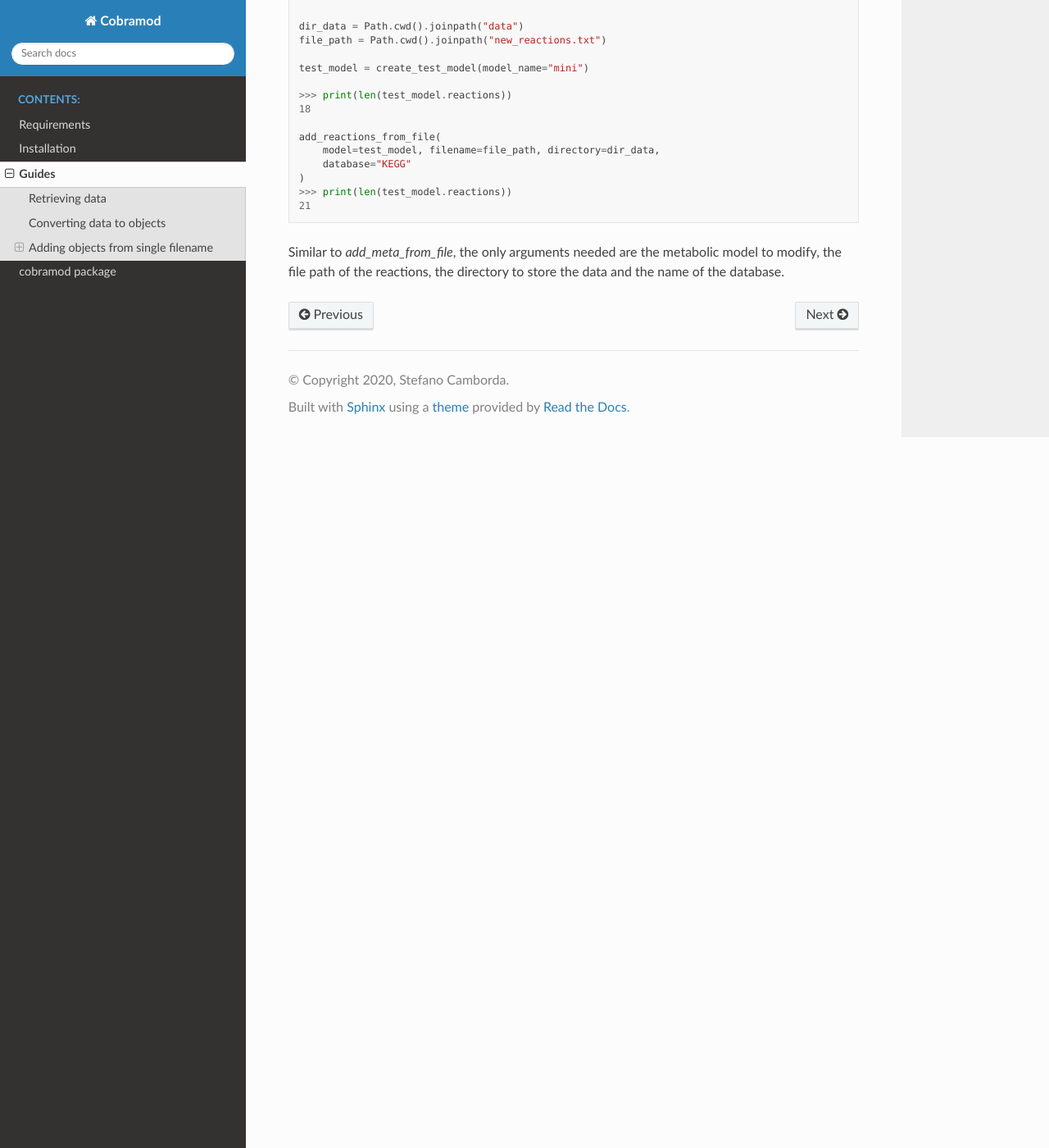
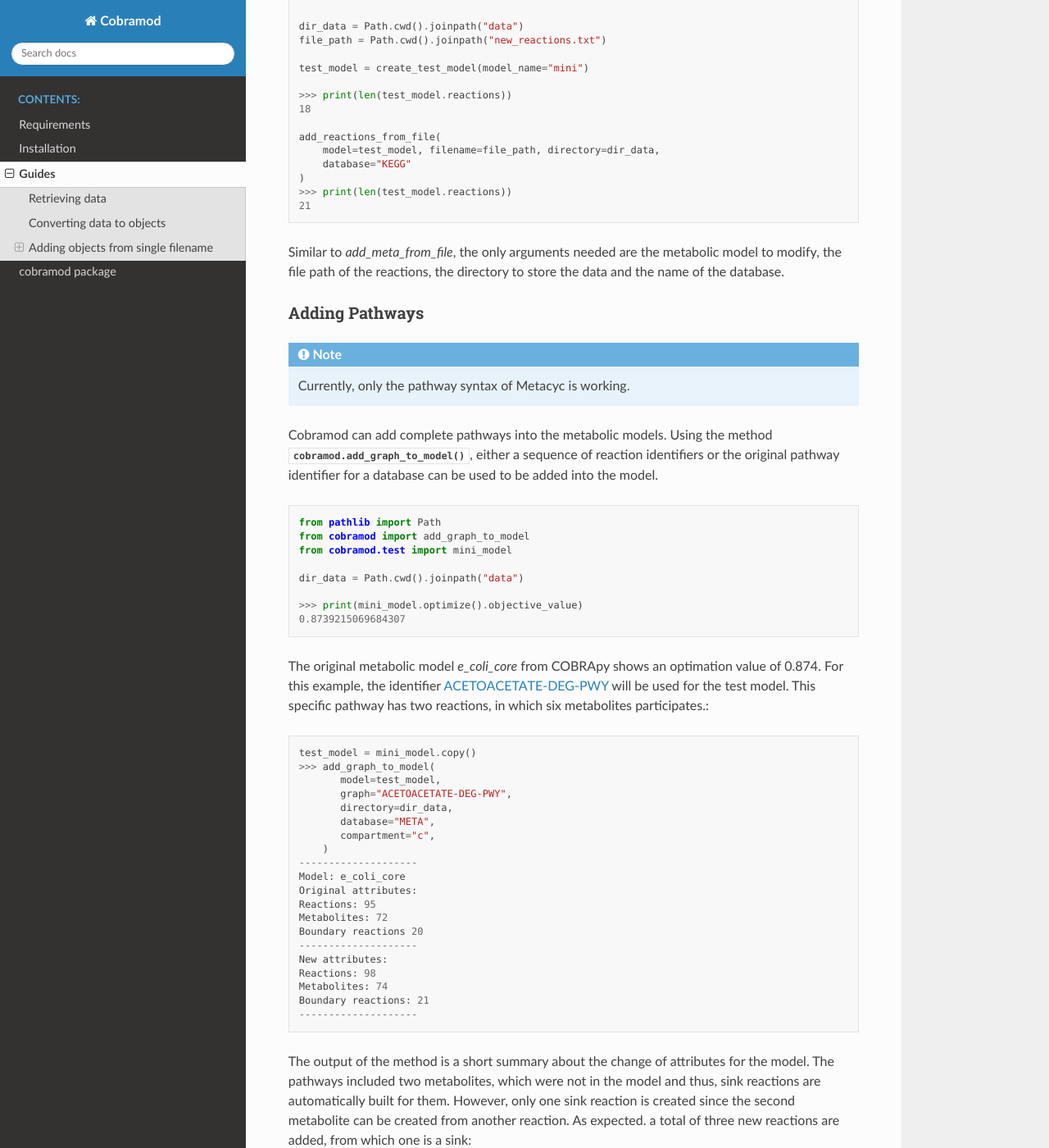
Before and after one commit to Toepfer-Lab/cobramod, a Sphinx documentation site: the page built from docs/source/example.rst, in a window 1280 px wide and 1400 px high, scrolled down 3023 px. Shown: the whole window at 82% size. Built offline with Sphinx 7.4.7 and the Read the Docs theme 2.0.0, drawn with Linux system fonts in a browser that asks for light colours; some of the changed text lies outside the part shown.

Commit message:
NEW: Section Adding pathways. NEW: First example using a identifier as a graph added. INFO: Multiple typos corrected.

```diff
--- a/docs/source/example.rst
+++ b/docs/source/example.rst
@@ -6,7 +6,7 @@ Retrieving data
 ===============
 
 One basic example is to retrieve data for a list of Biocyc identifiers.
-Cobramiod utilizes `pathlib's <https://docs.python.org/3/library/
+Cobramod utilizes `pathlib's <https://docs.python.org/3/library/
 pathlib.html>`_ API to create system paths that can be used in multiple opering
 systems. A single for loop manage to gather the data from Biocyc.
 
@@ -173,3 +173,115 @@ information, check the documentation of
 Similar to *add_meta_from_file*, the only arguments needed are the metabolic
 model to modify, the file path of the reactions, the directory to store the
 data and the name of the database.
+
+Adding Pathways
+"""""""""""""""
+
+.. note::
+    Currently, only the pathway syntax of Metacyc is working.
+
+Cobramod can add complete pathways into the metabolic models. Using the method
+:func:`cobramod.add_graph_to_model`, either a sequence of reaction identifiers
+or the original pathway identifier for a database can be used to be added into
+the model.
+
+.. code::
+
+  from pathlib import Path
+  from cobramod import add_graph_to_model
+  from cobramod.test import mini_model
+
+  dir_data = Path.cwd().joinpath("data")
+
+  >>> print(mini_model.optimize().objective_value)
+  0.8739215069684307
+
+The original metabolic model `e_coli_core` from COBRApy shows an optimation
+value of 0.874. For this example, the identifier `ACETOACETATE-DEG-PWY
+<https://biocyc.org/ECOLI/new-image?object=ACETOACETATE-DEG-PWY>`_   will be
+used for the test model. This specific pathway has two reactions, in which six
+metabolites participates.::
+
+  test_model = mini_model.copy()
+  >>> add_graph_to_model(
+         model=test_model,
+         graph="ACETOACETATE-DEG-PWY",
+         directory=dir_data,
+         database="META",
+         compartment="c",
+      )
+  --------------------
+  Model: e_coli_core
+  Original attributes:
+  Reactions: 95
+  Metabolites: 72
+  Boundary reactions 20
+  --------------------
+  New attributes:
+  Reactions: 98
+  Metabolites: 74
+  Boundary reactions: 21
+  --------------------
+
+The output of the method is a short summary about the change of attributes for
+the model. The pathways included two metabolites, which were not in the model
+and thus, sink reactions are automatically built for them. However, only one
+sink reaction is created since the second metabolite can be created from
+another reaction. As expected. a total of three new reactions are added, from
+which one is a sink::
+
+  >>> print(test_model.sinks)
+  [<Reaction SK_3_KETOBUTYRATE_c at 0x7f8b1b7bc910>]
+  >>> print(test_model.optimize().objective_value)
+  20.349250465464955
+
+
+All the changes, are written into a a record file.
+
+.. code-block:: text
+
+
+  2020-10-28 15:18:30,164 INFO Data for "ACETOACETATE-DEG-PWY" retrieved
+  2020-10-28 15:18:30,168 INFO Data for "ACETOACETYL-COA-TRANSFER-RXN"\
+  retrieved.
+  2020-10-28 15:18:30,181 INFO Data for "ACETYL-COA-ACETYLTRANSFER-RXN"
+  retrieved.
+  2020-10-28 15:18:30,208 INFO Reaction "ACETOACETYL_COA_TRANSFER_RXN_c" added
+  to model
+  2020-10-28 15:18:30,208 INFO Testing reaction
+  "ACETOACETYL_COA_TRANSFER_RXN_c"
+  2020-10-28 15:18:30,214 WARNING Sink reaction created for "3_KETOBUTYRATE_c"
+  2020-10-28 15:18:30,216 WARNING Sink reaction created for "ACETOACETYL_COA_c"
+  2020-10-28 15:18:30,217 WARNING Demand reaction for "ACETOACETYL_COA_c"
+  removed
+  2020-10-28 15:18:30,219 WARNING Demand reaction for "ACETOACETYL_COA_c"
+  removed
+  2020-10-28 15:18:30,222 INFO Reaction "ACETYL_COA_ACETYLTRANSFER_RXN_c"
+  added to model
+  2020-10-28 15:18:30,222 INFO Testing reaction
+  "ACETYL_COA_ACETYLTRANSFER_RXN_c"
+  2020-10-28 15:18:30,225 WARNING Demand reaction for "ACETOACETYL_COA_c"
+  removed
+  2020-10-28 15:18:30,226 WARNING Sink reaction for "ACETOACETYL_COA_c" removed
+
+In this scenario, the objective value changed drastically due to insertion of
+the sink reaction. It can be seen that both reaction are being activated if
+their fluxes are checked::
+
+  >>> print(f.fluxes["ACETOACETYL_COA_TRANSFER_RXN_c"])
+  838.8592591516366
+  >>> print(f.fluxes["ACETYL_COA_ACETYLTRANSFER_RXN_c"])
+  -838.8592591516366
+
+If the sink reaction, in this case *SK_3_KETOBUTYRATE_c* gets removed, the
+fluxes for this new pathways are deactivated since there is no reaction to
+synthetize the start-metabolite::
+
+  test_model.remove_reactions(["SK_3_KETOBUTYRATE_c"])
+  f = test_model.optimize()
+  >>> print(f.fluxes["ACETOACETYL_COA_TRANSFER_RXN_c"])
+  0.0
+  >>> print(f.fluxes["ACETYL_COA_ACETYLTRANSFER_RXN_c"])
+  0.0
+  >>> print(f.objective_value)
+  0.873921506968428
```
